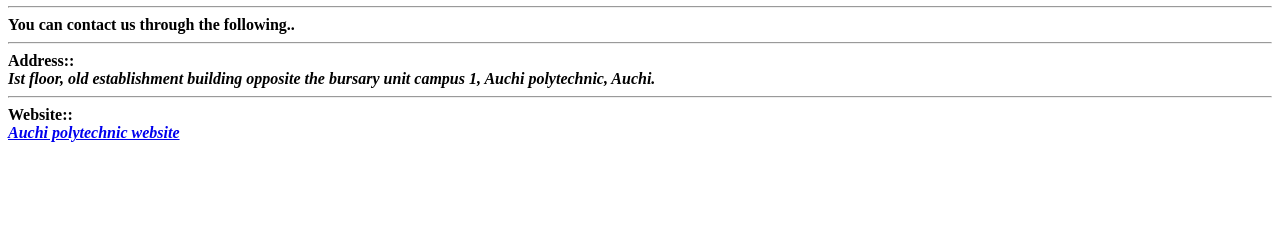
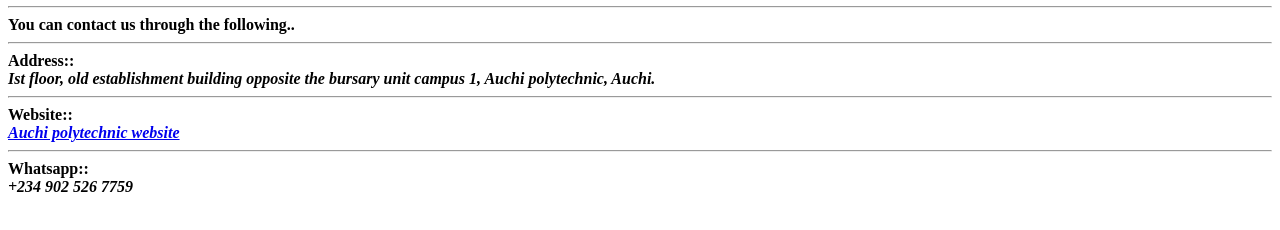
Before and after one commit to Benny-24/ODfel-Advert-Asignment-, a plain HTML site: page contact.html in a window 1280 px wide. Shown: the part 90-320 px from the top of the page. Drawn offline with Linux system fonts and the light colour scheme.

Commit message:
Add files via upload

```diff
--- a/contact.html
+++ b/contact.html
@@ -31,6 +31,10 @@
 
       <b>Website:: <br />
         <i><a href="https://auchipoly-online.com/">Auchi polytechnic website</a></i>
+      </b><hr />
+
+      <b>Whatsapp:: <br />
+        <i>+234 902 526 7759</i>
       </b>
     </div>
   </div>
```
